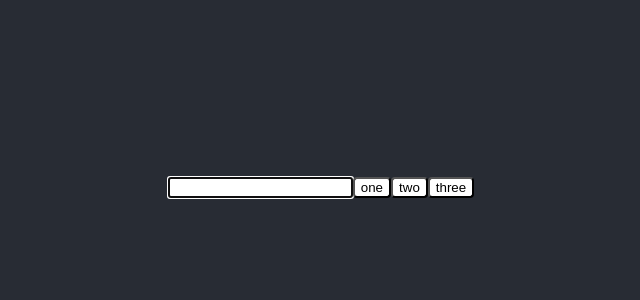
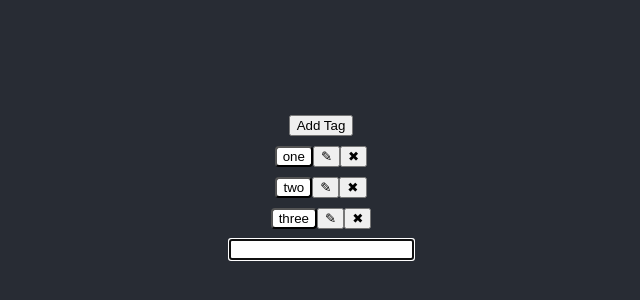
Before and after one commit to DionysusBacchus/to-do-list, a React (Create React App) app: page / in a window 1280 px wide. Shown: the part 218-518 px from the top of the page, without its empty margins (319-959 px from the left). Built offline with nearby package versions, Linux system fonts and the light colour scheme.

Commit message:
integrate tag components and filtering context

```diff
--- a/src/App.js
+++ b/src/App.js
@@ -1,16 +1,22 @@
 import logo from './logo.svg';
 import './App.css';
 import TaskList from './components/TaskList';
+import TagList from './components/TagList';
+import useFilter from './hooks/useFiler';
 import React, { createContext, useState } from 'react';
 
+export const FilterContext = createContext();
+
 function App() {
+  const [chooseTag, buttonStyle, filerByTag] = useFilter();
 
   return (
     <div className="App">
       <header className="App-header">
-        <div>
-          <TaskList/>
-        </div>
+        <FilterContext.Provider value={[chooseTag, buttonStyle]}>
+            <TagList/>
+            <TaskList filerByTag={filerByTag}/>
+        </FilterContext.Provider>
       </header>
     </div>
   );
--- a/src/components/TaskList.js
+++ b/src/components/TaskList.js
@@ -1,15 +1,14 @@
 import React from 'react';
 import Task from './Task';
 import InputField from './InputField';
-import useFilter from '../hooks/useFiler';
 import useList from '../hooks/useList';
 import { randomTAGs, getRandomItem } from '../mock';
 
+
 const uuid = require("uuid");
 
-export default function TaskList() {
+export default function TaskList({filerByTag}) {
   const [tasksArray, List] = useList('myData');
-  const [chooseTag, buttonStyle, filerByTag] = useFilter();
 
   const createTask = (text) => {
     const randomTag = getRandomItem(randomTAGs);
@@ -24,15 +23,6 @@
   return (
     <div>
       <span><InputField handleAddItem={addTask} /></span>
-      <span>
-        {randomTAGs.map((item) => (
-          <button
-          onClick={() => chooseTag(item.id)}
-          style={buttonStyle(item.id)}
-          key={item.id}
-        > {item.text}</button>
-        ))}
-      </span>
 
       {tasksArray.map((item) => (
         <div style = {filerByTag(item.tag)} key={item.id}>
```
